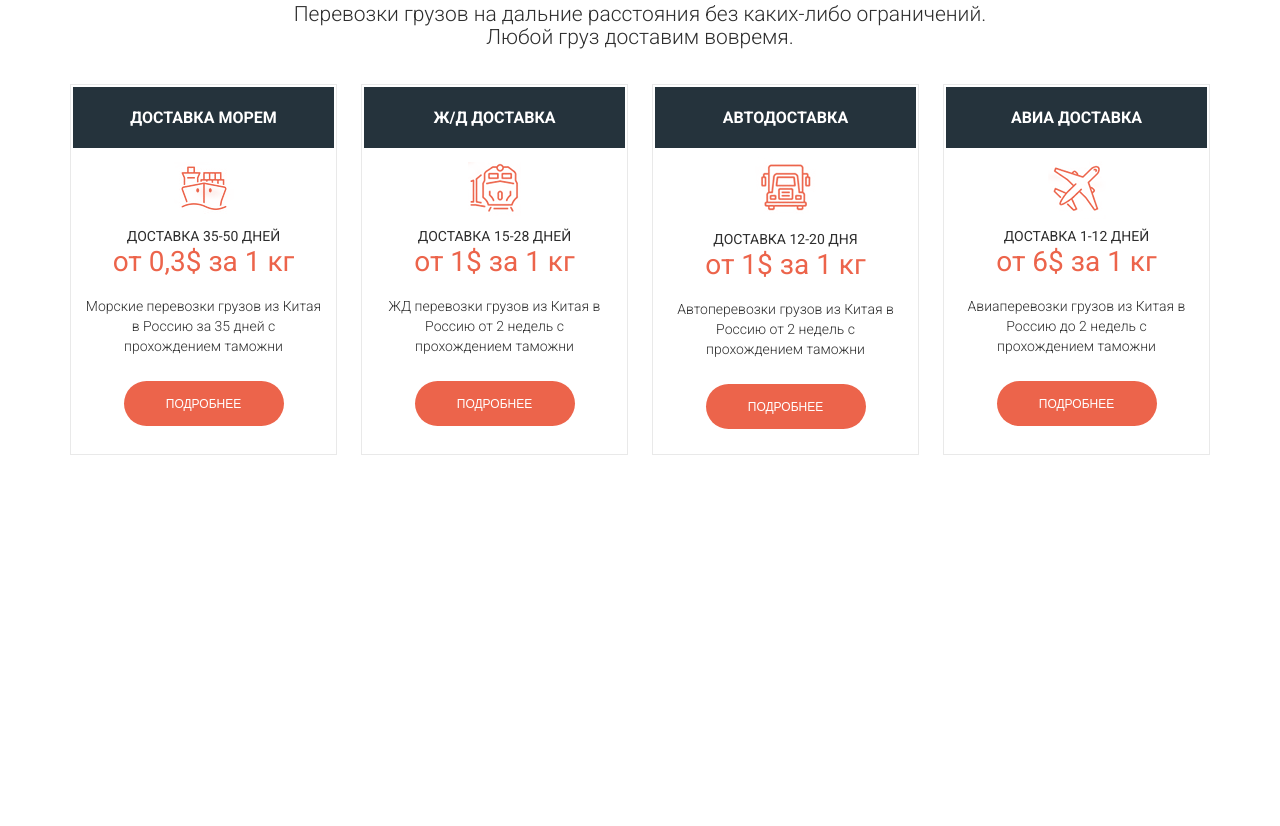
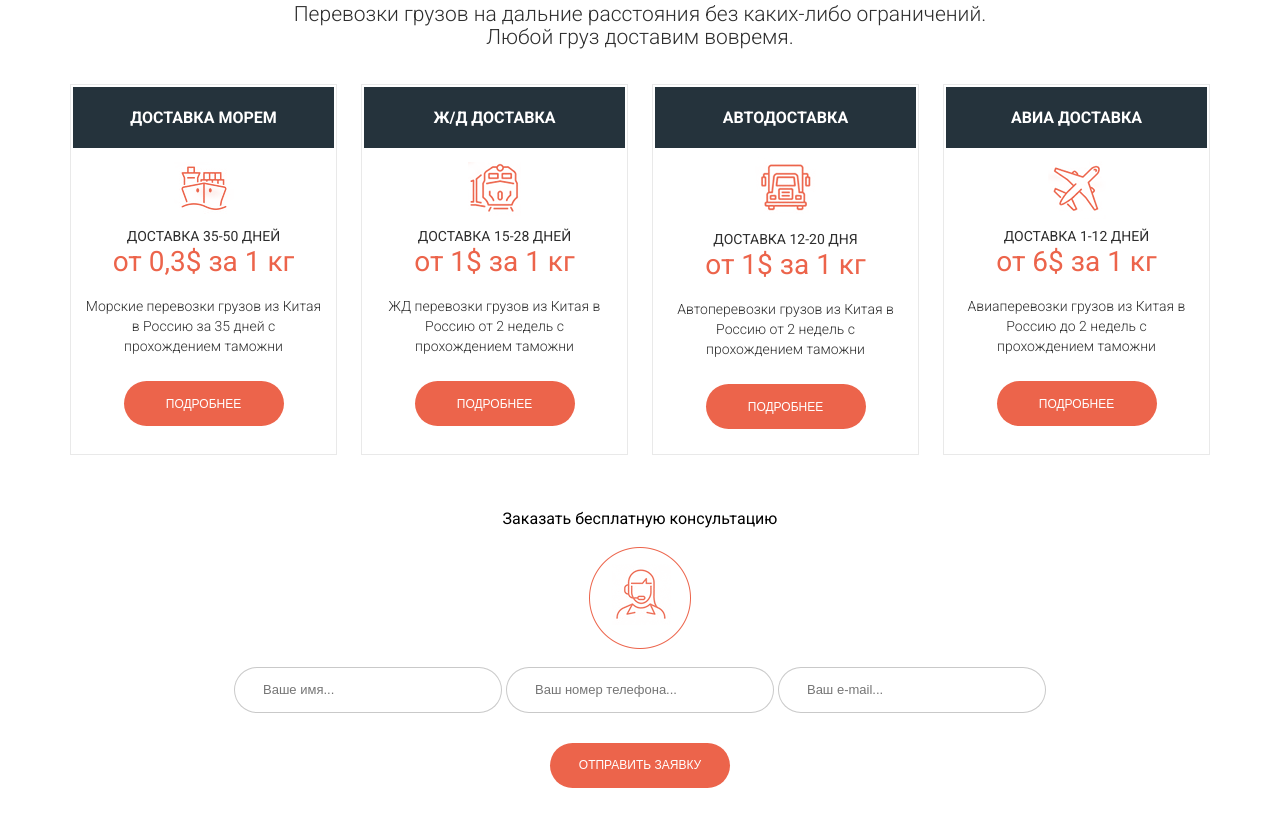
Before and after one commit to NorbZ1337/delivery-from-china, a plain HTML site: page index.html in a window 1280 px wide. Shown: the part 2425-3251 px from the top of the page. Before the commit the page ends 2880 px from the top, so only its background shows below. Drawn offline with Linux system fonts and the light colour scheme.

Commit message:
4 секция

```diff
--- a/index.html
+++ b/index.html
@@ -300,6 +300,16 @@
                         <button class="smallButton">Подробнее</button>
                     </div>
                 </div>
+                <div class="sectionFour__under">
+                    <h3 class="sectionFour__twoTitle">Заказать бесплатную консультацию</h3>
+                    <img class="sectionFour__imgSupport" src="icon/support.png" alt="support.png">
+                    <div class="sectionFour__inputs">
+                        <input class="sectionFour__input" placeholder="Ваше имя..." type="text">
+                        <input class="sectionFour__input" placeholder="Ваш номер телефона..." type="text">
+                        <input class="sectionFour__input" placeholder="Ваш e-mail..." type="text">
+                    </div>
+                    <button class="middleButton">Отправить заявку</button>
+                </div>
             </div>
         </section>
 </body>
--- a/scss/components/_sectionFour.scss
+++ b/scss/components/_sectionFour.scss
@@ -1,6 +1,7 @@
 .sectionFour {
     font-family: Roboto;
     padding-top: 53px;
+    padding-bottom: 58px;
 
     &__title {
         font-size: 26px;
@@ -88,4 +89,38 @@
     &__iconAirplane {
         margin: 13px 0 7px;
     }
+
+    &__under {
+        text-align: center;
+    }
+
+    &__twoTitle {
+        margin: 56px 0 20px;
+
+    }
+
+    &__input {
+        width: 210px;
+        border: solid 1px rgba(0, 0, 0, 0.21);
+        border-radius: 50px;
+        margin: 15px 0 30px;
+        font-size: 13px;
+        font-weight: 300;
+        line-height: 1.85;
+        text-align: left;
+        color: rgba(16, 16, 16, 0.7);
+        padding: 10px 28px 9px 28px;
+    }
 }
+
+.middleButton {
+    width: 180px;
+    height: 45px;
+    background-color: $orange;
+    border: none;
+    border-radius: 50px;
+    font-size: 12px;
+    text-align: center;
+    color: $white;
+    text-transform: uppercase;
+}
```
Also changed, not shown: icon/support.png (added), scss/styles.css, 1 other file.
